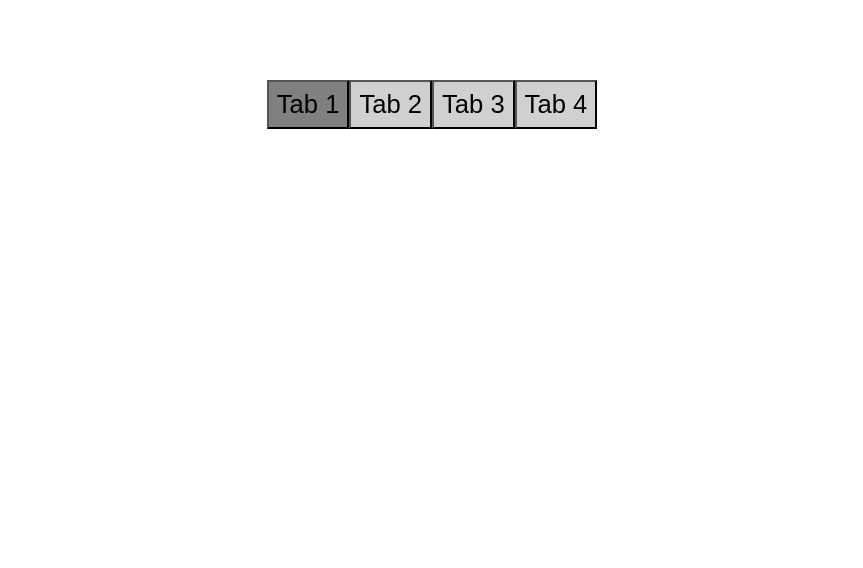
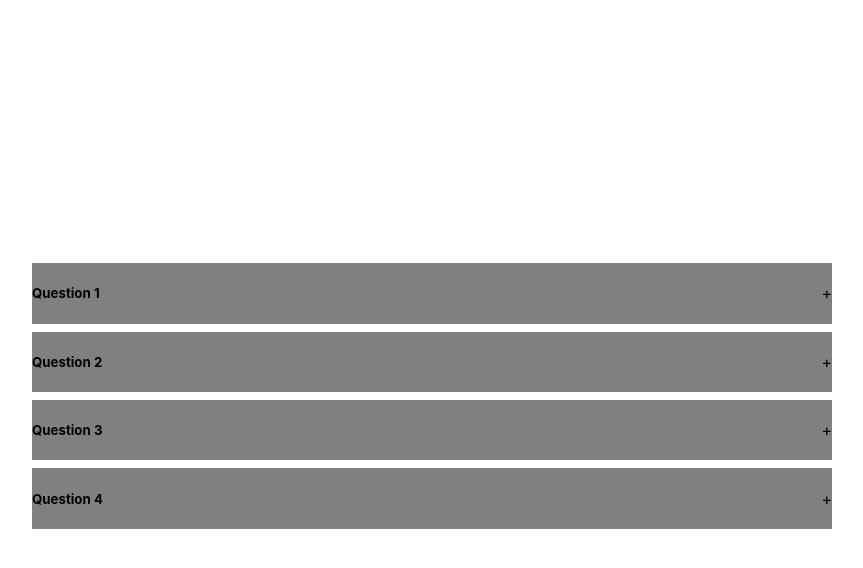
Before and after one commit to Pulkitchopra/machine-coding-projects, a React (Create React App) app: page /projects in a window 1280 px wide. Shown: the top 568 px of the page, without its empty margins (208-1071 px from the left). Built offline with nearby package versions, Linux system fonts and the light colour scheme.

Commit message:
new file:   src/Accordion/Accordion.js 	new file:   src/Accordion/style.css 	modified:   src/App.js

```diff
--- /dev/null
+++ b/src/Accordion/Accordion.js
@@ -0,0 +1,105 @@
+import React, {useState} from 'react'
+import './style.css'
+const Accordion = () => {
+
+
+    const data = [
+
+        {
+
+            question: 'Question 1',
+            answer: 'Answer 1'
+        },
+
+        {
+            question: 'Question 2',
+            answer: 'Answer 2'
+
+        },
+
+
+
+        {
+
+            question: 'Question 3',
+            answer: 'Answer 3'
+        },
+
+        {
+
+            question: 'Question 4',
+            answer: 'Answer 4'
+        },
+
+    ]
+
+    const [accordion, setAccordion] = useState(false)
+
+    const handleClick = (index) => {
+
+        if( accordion === index ){
+            return(setAccordion(null))
+        }
+
+
+
+        setAccordion(index);
+    }
+
+
+
+
+  return (
+
+    <div className='container'>
+
+    <div className='accordion'>
+
+    {data.map(({question, answer, index }) => {
+
+
+        return(
+
+    <div className='item' key={index}>
+
+
+
+
+    <div className='title' onClick={() => handleClick(index)} >
+
+
+
+
+
+
+    <h5>{question}</h5>
+
+
+
+
+    <span> { accordion === index ? '-' : '+' } </span>
+
+
+    </div>
+
+
+    <div className= { accordion === index ? 'content show' : 'content' }>
+
+    <p> {answer} </p>
+
+    </div>
+
+
+
+    </div>
+        )
+    })}
+
+    </div>
+
+    </div>
+
+  )
+}
+
+export default Accordion
--- /dev/null
+++ b/src/Accordion/style.css
@@ -0,0 +1,56 @@
+.container{
+    display: flex;
+    height: 100vh;
+    width: 100vw;
+    border: none;
+    justify-content: center;
+
+    align-items: center;
+
+}
+
+
+
+.accordion{
+    width: 800px;
+}
+
+.item{
+
+    background-color: gray;
+
+    margin-bottom: 8px;
+
+    padding: 14 16px;
+}
+
+
+
+
+.title{
+
+    color: black;
+
+    display: flex;
+
+    justify-content: space-between;
+    border: none;
+    align-items: center;
+}
+
+.content{
+    color: white;
+    max-height: 0;
+    overflow: hidden;
+    border: none;
+    transition: all 0.5s ease-in;
+}
+
+
+
+.content.show{
+    height: auto;
+
+    max-height: 9999px;
+    transition: all 0.5s ease-in;
+}
--- a/src/App.js
+++ b/src/App.js
@@ -12,7 +12,7 @@ import './App.css';
 
 // import Projects from './Navbar/Projects';
 // import Navbar from './Navbar/Navbar';
-import Tabs from './Tabs/Tabs';
+import Accordion from './Accordion/Accordion';
 function App() {
 
 
@@ -37,7 +37,7 @@ function App() {
     </Router> */}
 
 
-    <Tabs/>
+    <Accordion/>
 
 
 
```
